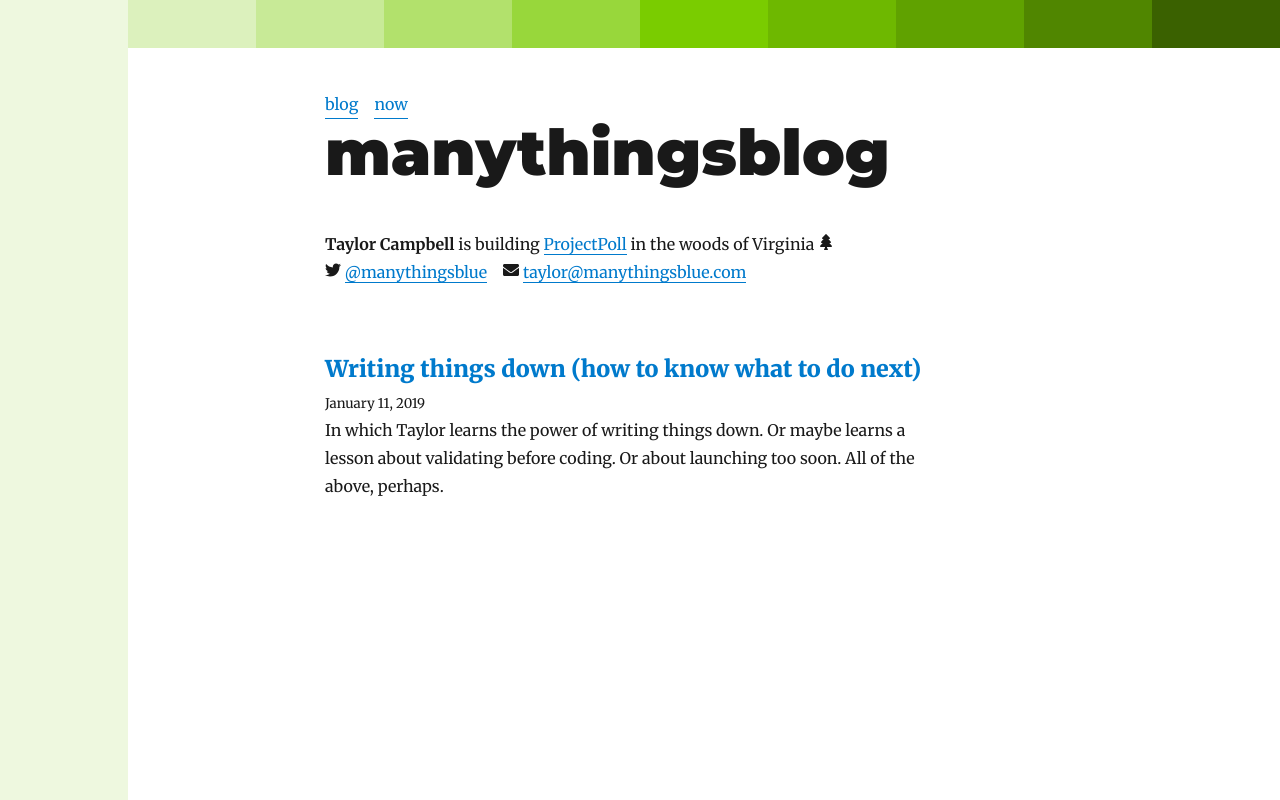
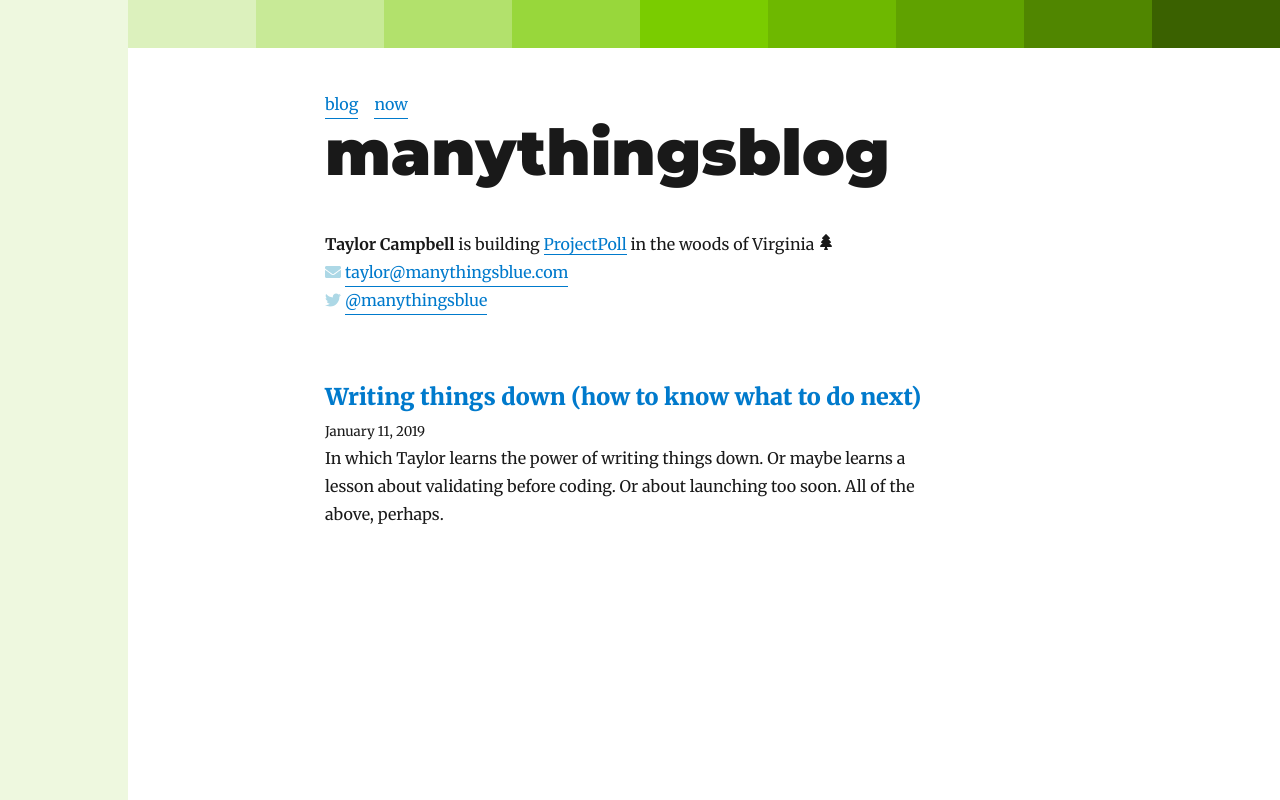
Before and after one commit to tc4mpbell/manythingsblog, a Gatsby site: page / in a window 1280 px wide. Built offline with nearby package versions, Linux system fonts and the light colour scheme; Gatsby itself is replaced by a stand-in of ours; some packages are replaced by stand-ins of ours.

Commit message:
move some icons around

```diff
--- a/src/components/Bio.js
+++ b/src/components/Bio.js
@@ -38,19 +38,19 @@ class Bio extends React.Component {
             ProjectPoll
           </a>{' '}
           in the woods of Virginia <FaTree />
-          <Flex>
-            <Box mr={3}>
-              <FaTwitter />{' '}
-              <a href="https://twitter.com/manythingsblue" target="_blank">
-                @manythingsblue
-              </a>
-            </Box>
-            <div>
-              <FaEnvelope />{' '}
+          <Flex flexDirection={['column']}>
+            <Flex alignItems="center">
+              <Box as={FaEnvelope} mr={1} color="lightBlue" />
               <a href="mailto:taylor@manythingsblue.com">
                 taylor@manythingsblue.com
               </a>
-            </div>
+            </Flex>
+            <Flex alignItems="center">
+              <Box as={FaTwitter} mr={1} color="lightBlue" />
+              <a href="https://twitter.com/manythingsblue" target="_blank">
+                @manythingsblue
+              </a>{' '}
+            </Flex>
           </Flex>
         </Text>
       </Flex>
```
